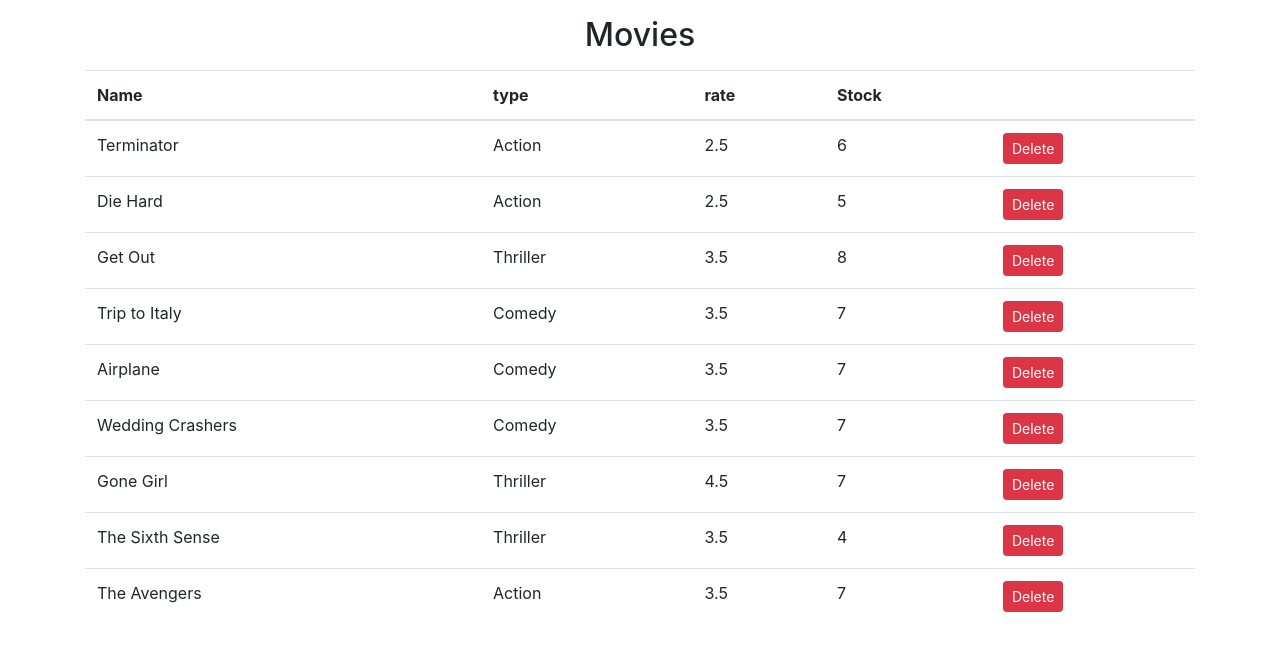
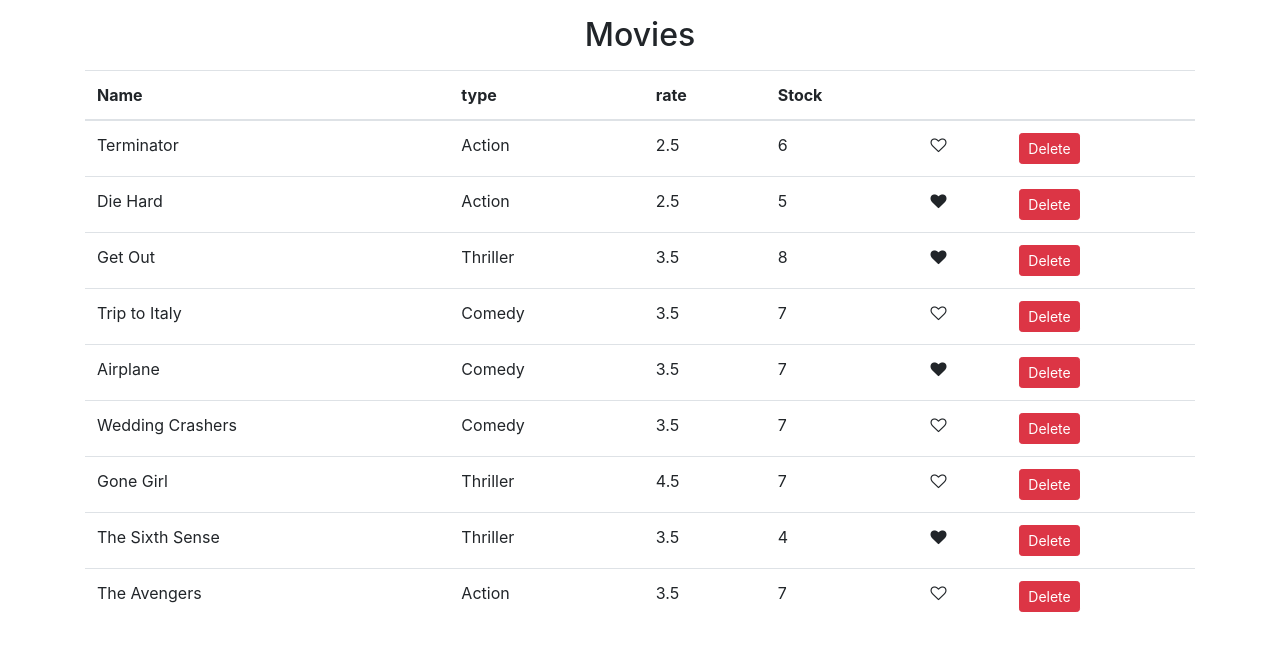
Before and after one commit to mahmoudelkhadragy/movies-list-app, a React (Create React App) app: page / in a window 1280 px wide. Shown: the top 650 px of the page. Built offline with nearby package versions, Linux system fonts and the light colour scheme.

Commit message:
add Like component and handle toggle like click

```diff
--- a/src/components/Movies.jsx
+++ b/src/components/Movies.jsx
@@ -1,17 +1,28 @@
-import React, { Component } from 'react';
-import { getMovies } from '../services/fakeMovieService';
+import React, { Component } from "react";
+import { getMovies } from "../services/fakeMovieService";
+import Like from "./common/Like";
 
 class Movies extends Component {
   state = {
     movies: getMovies(),
-    }
+  };
   handleDeleteMovie = (movie) => {
-        const movies = this.state.movies.filter(mov => mov._id !== movie._id);
+    const movies = this.state.movies.filter((mov) => mov._id !== movie._id);
     this.setState({ movies });
-    }
+  };
+
+  handleLike = (movie) => {
+    const movies = [...this.state.movies];
+    let index = movies.indexOf(movie);
+    movies[index] = { ...movies[index] };
+    movies[index].liked = !movies[index].liked;
+    this.setState({ movies });
+  };
+
   render() {
     const { movies } = this.state;
-        if (movies.length === 0) return <p className="text-center my-3">There is no Movies</p>;
+    if (movies.length === 0)
+      return <p className="text-center my-3">There is no Movies</p>;
     return (
       <React.Fragment>
         <table className="table">
@@ -21,21 +32,37 @@ class Movies extends Component {
               <th scope="col">type</th>
               <th scope="col">rate</th>
               <th scope="col">Stock</th>
-                            <th scope="col"></th>
+              <th />
+              <th />
             </tr>
           </thead>
           <tbody>
-                        {movies.map(movie =>
-                            (
+            {movies.map((movie) => (
               <tr key={movie._id}>
                 <td>{movie.title}</td>
                 <td>{movie.genre.name}</td>
                 <td>{movie.dailyRentalRate}</td>
                 <td>{movie.numberInStock}</td>
-                                    <td><button onClick={() => { this.handleDeleteMovie(movie) }} className="btn btn-danger btn-sm">Delete</button></td>
+                <td>
+                  <Like
+                    liked={movie.liked}
+                    onClick={() => {
+                      this.handleLike(movie);
+                    }}
+                  />
+                </td>
+                <td>
+                  <button
+                    onClick={() => {
+                      this.handleDeleteMovie(movie);
+                    }}
+                    className="btn btn-danger btn-sm"
+                  >
+                    Delete
+                  </button>
+                </td>
               </tr>
-                            )
-                        )}
+            ))}
           </tbody>
         </table>
       </React.Fragment>
--- /dev/null
+++ b/src/components/common/Like.jsx
@@ -0,0 +1,16 @@
+import React, { Component } from "react";
+
+const Like = (props) => {
+  let classes = "fa fa-heart";
+  if (!props.liked) classes += "-o";
+  return (
+    <i
+      style={{ cursor: "pointer" }}
+      onClick={props.onClick}
+      className={classes}
+      aria-hidden="true"
+    ></i>
+  );
+};
+
+export default Like;
```
Lines whose indentation alone changed are shown as unchanged.
